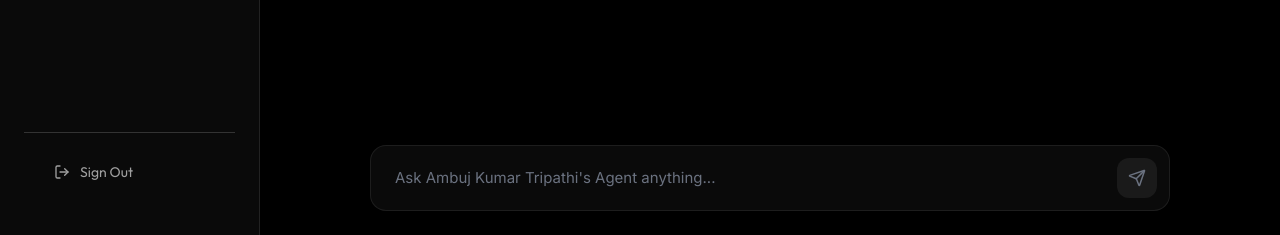
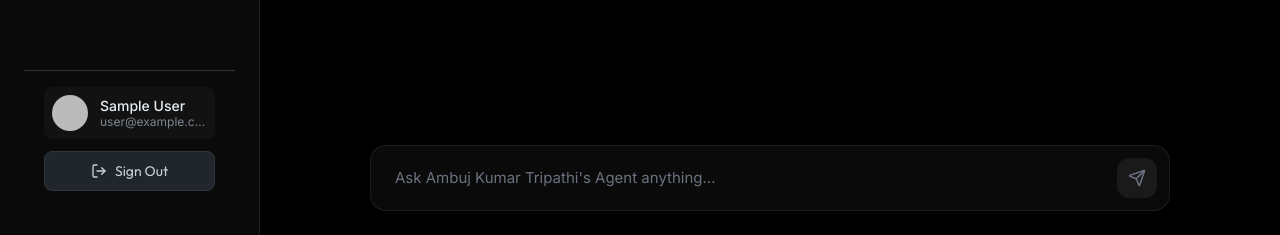
Before and after one commit to Ambuj123-lab/agentic-ai-workspace, a Next.js app in the folder frontend/: page /chat in a window 1280 px wide. Shown: the part 565-800 px from the top of the page. Built offline with nearby package versions, Linux system fonts and the light colour scheme; no server answers; sample sign-in values are in the browser's storage.

Commit message:
feat: Add Google user profile card to sidebar

```diff
--- a/frontend/src/components/ChatBox.js
+++ b/frontend/src/components/ChatBox.js
@@ -482,17 +482,36 @@ export default function ChatBox() {
         </div>
 
         {/* User Actions */}
-        <div style={{ padding: '20px', borderTop: '1px solid #333', paddingBottom: 'calc(20px + env(safe-area-inset-bottom))' }}>
+        <div style={{ padding: '16px 20px', borderTop: '1px solid #333', paddingBottom: 'calc(20px + env(safe-area-inset-bottom))' }}>
+          {session?.user && (
+            <div style={{ display: 'flex', alignItems: 'center', gap: '12px', marginBottom: '12px', padding: '8px', borderRadius: '8px', background: 'rgba(255,255,255,0.03)' }}>
+              {session.user.image ? (
+                <img src={session.user.image} alt="Profile" style={{ width: '36px', height: '36px', borderRadius: '50%', objectFit: 'cover' }} />
+              ) : (
+                <div style={{ width: '36px', height: '36px', borderRadius: '50%', background: '#58a6ff', display: 'flex', alignItems: 'center', justifyContent: 'center', color: '#fff', fontWeight: 'bold' }}>
+                  {session.user.name?.charAt(0) || 'U'}
+                </div>
+              )}
+              <div style={{ overflow: 'hidden' }}>
+                <div style={{ fontSize: '14px', fontWeight: '500', color: '#e6edf3', whiteSpace: 'nowrap', overflow: 'hidden', textOverflow: 'ellipsis' }}>
+                  {session.user.name || 'User'}
+                </div>
+                <div style={{ fontSize: '12px', color: '#7d8590', whiteSpace: 'nowrap', overflow: 'hidden', textOverflow: 'ellipsis' }}>
+                  {session.user.email}
+                </div>
+              </div>
+            </div>
+          )}
           <button
             onClick={() => signOut({ callbackUrl: '/' })}
             style={{
-              display: 'flex', alignItems: 'center', gap: '10px', width: '100%',
-              background: 'transparent', border: 'none', color: '#A0A0A0',
+              display: 'flex', alignItems: 'center', justifyContent: 'center', gap: '8px', width: '100%',
+              background: '#21262d', border: '1px solid #30363d', color: '#c9d1d9',
               cursor: 'pointer', fontFamily: 'Outfit', fontSize: '14px',
-              padding: '10px', borderRadius: '8px', transition: 'background 0.2s'
+              padding: '10px', borderRadius: '8px', transition: 'all 0.2s ease'
             }}
-            onMouseOver={(e) => e.currentTarget.style.background = '#222'}
-            onMouseOut={(e) => e.currentTarget.style.background = 'transparent'}
+            onMouseOver={(e) => { e.currentTarget.style.background = '#30363d'; e.currentTarget.style.borderColor = '#8b949e'; }}
+            onMouseOut={(e) => { e.currentTarget.style.background = '#21262d'; e.currentTarget.style.borderColor = '#30363d'; }}
           >
             <LogOut size={16} />
             Sign Out
```
